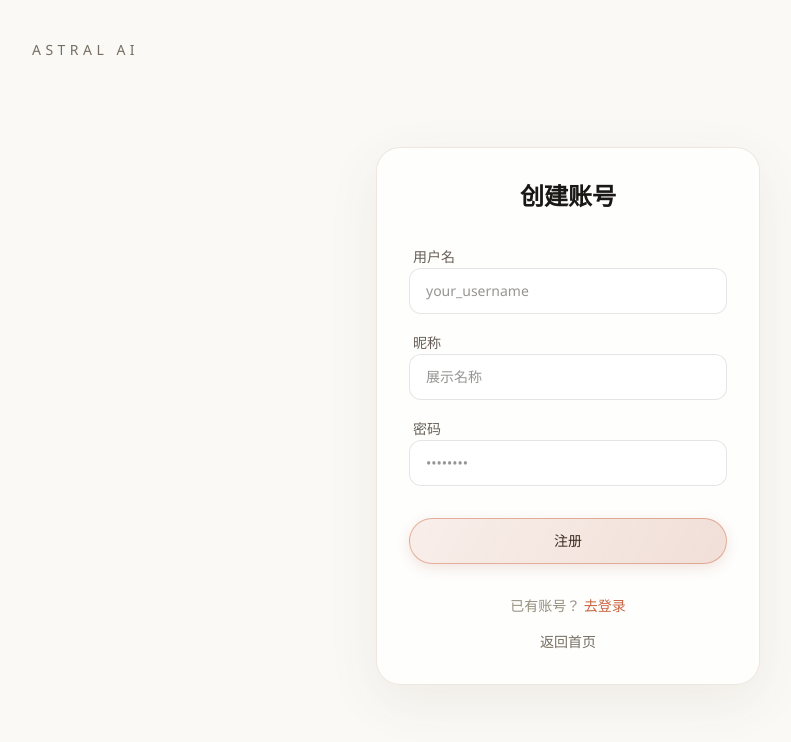
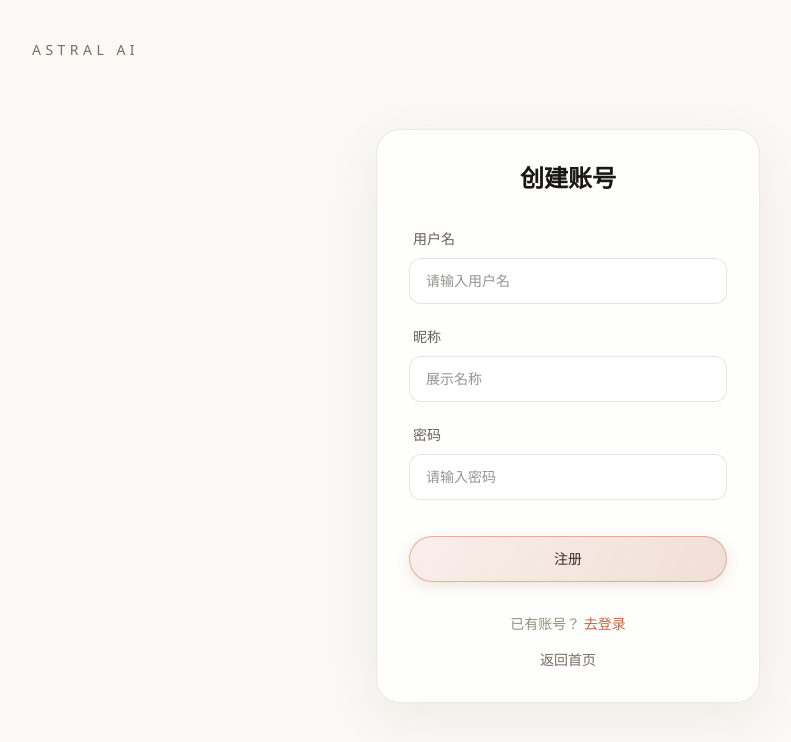
Before and after one commit to Ayor1337/astral-ai-web, a React (Vite) app: page /register in a window 1280 px wide. Shown: the top 742 px of the page, without its empty margins (72-863 px from the left). Built offline with nearby package versions, Linux system fonts and the light colour scheme.

Commit message:
feat: update localization for login and registration forms; enhance input field styles

```diff
--- a/src/views/auth/LoginPage.tsx
+++ b/src/views/auth/LoginPage.tsx
@@ -65,8 +65,8 @@ export default function LoginPage() {
           欢迎回来
         </h1>
 
-        <form className="space-y-5" onSubmit={handleSubmit}>
-          <div className="space-y-1.5">
+        <form className="space-y-6" onSubmit={handleSubmit}>
+          <div className="space-y-2.5">
             <label
               htmlFor="username"
               className="px-1 text-sm font-medium"
@@ -80,17 +80,17 @@ export default function LoginPage() {
               required
               value={username}
               onChange={(e) => setUsername(e.target.value)}
-              className="w-full rounded-xl border px-4 py-3 text-sm transition-colors focus:outline-none"
+              className="w-full rounded-xl border px-4 py-3 text-sm transition-colors focus:outline-none mt-2"
               style={{
                 background: "var(--input-bg)",
                 borderColor: "var(--input-border)",
                 color: "var(--text-base)",
               }}
-              placeholder="your_username"
+              placeholder="请输入用户名"
             />
           </div>
 
-          <div className="space-y-1.5">
+          <div className="space-y-2.5">
             <label
               htmlFor="password"
               className="px-1 text-sm font-medium"
@@ -104,13 +104,13 @@ export default function LoginPage() {
               required
               value={password}
               onChange={(e) => setPassword(e.target.value)}
-              className="w-full rounded-xl border px-4 py-3 text-sm transition-colors focus:outline-none"
+              className="w-full rounded-xl border px-4 py-3 text-sm transition-colors focus:outline-none mt-2"
               style={{
                 background: "var(--input-bg)",
                 borderColor: "var(--input-border)",
                 color: "var(--text-base)",
               }}
-              placeholder="••••••••"
+              placeholder="请输入密码"
             />
           </div>
 
--- a/src/views/auth/RegisterPage.tsx
+++ b/src/views/auth/RegisterPage.tsx
@@ -67,10 +67,10 @@ export default function RegisterPage() {
         </h1>
 
         <form
-          className="space-y-4"
+          className="space-y-5"
           onSubmit={handleSubmit}
         >
-          <div className="space-y-1.5">
+          <div className="space-y-2.5">
             <label
               htmlFor="username"
               className="px-1 text-sm font-medium"
@@ -84,17 +84,17 @@ export default function RegisterPage() {
               required
               value={username}
               onChange={(e) => setUsername(e.target.value)}
-              className="w-full rounded-xl border px-4 py-3 text-sm transition-colors focus:outline-none"
+              className="w-full rounded-xl border px-4 py-3 text-sm transition-colors focus:outline-none mt-2"
               style={{
                 background: "var(--input-bg)",
                 borderColor: "var(--input-border)",
                 color: "var(--text-base)",
               }}
-              placeholder="your_username"
+              placeholder="请输入用户名"
             />
           </div>
 
-          <div className="space-y-1.5">
+          <div className="space-y-2.5">
             <label
               htmlFor="nickname"
               className="px-1 text-sm font-medium"
@@ -108,7 +108,7 @@ export default function RegisterPage() {
               required
               value={nickname}
               onChange={(e) => setNickname(e.target.value)}
-              className="w-full rounded-xl border px-4 py-3 text-sm transition-colors focus:outline-none"
+              className="w-full rounded-xl border px-4 py-3 text-sm transition-colors focus:outline-none mt-2"
               style={{
                 background: "var(--input-bg)",
                 borderColor: "var(--input-border)",
@@ -118,7 +118,7 @@ export default function RegisterPage() {
             />
           </div>
 
-          <div className="space-y-1.5">
+          <div className="space-y-2.5">
             <label
               htmlFor="password"
               className="px-1 text-sm font-medium"
@@ -132,13 +132,13 @@ export default function RegisterPage() {
               required
               value={password}
               onChange={(e) => setPassword(e.target.value)}
-              className="w-full rounded-xl border px-4 py-3 text-sm transition-colors focus:outline-none"
+              className="w-full rounded-xl border px-4 py-3 text-sm transition-colors focus:outline-none mt-2"
               style={{
                 background: "var(--input-bg)",
                 borderColor: "var(--input-border)",
                 color: "var(--text-base)",
               }}
-              placeholder="••••••••"
+              placeholder="请输入密码"
             />
           </div>
 
```
